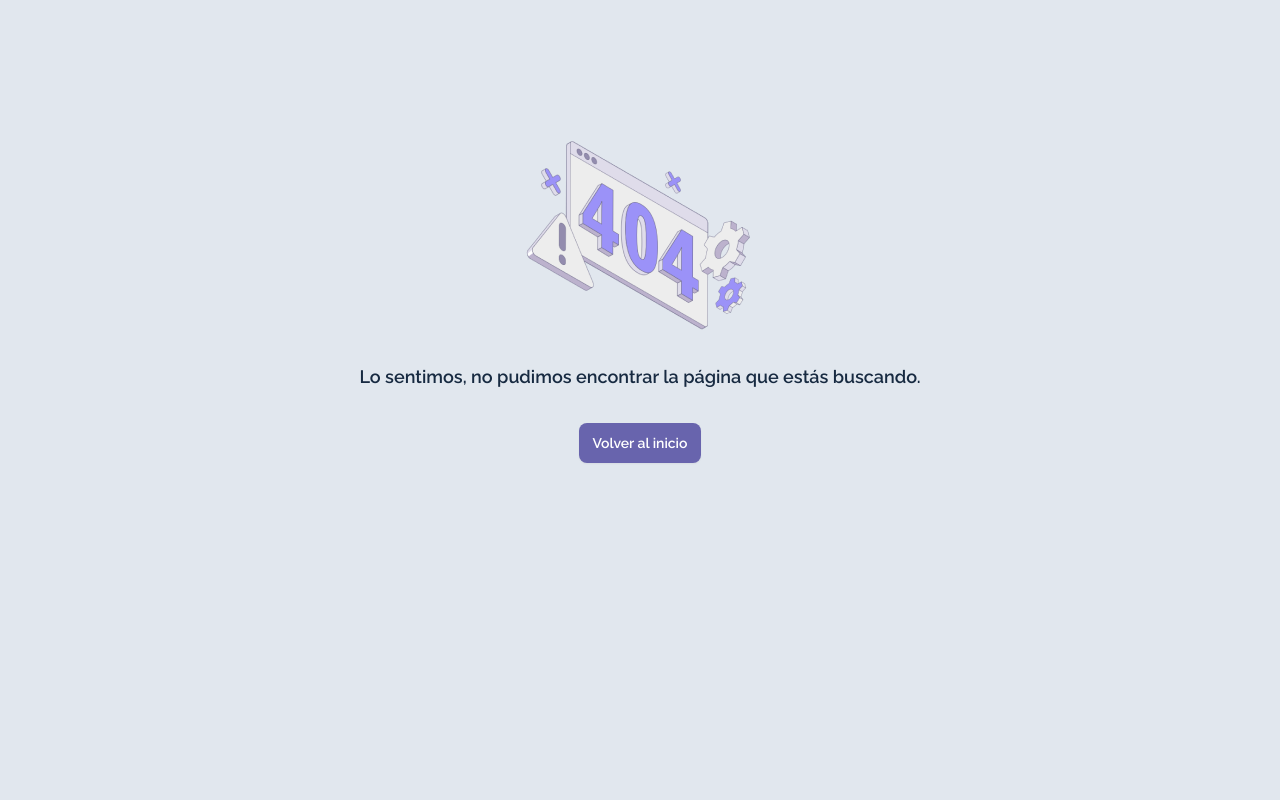
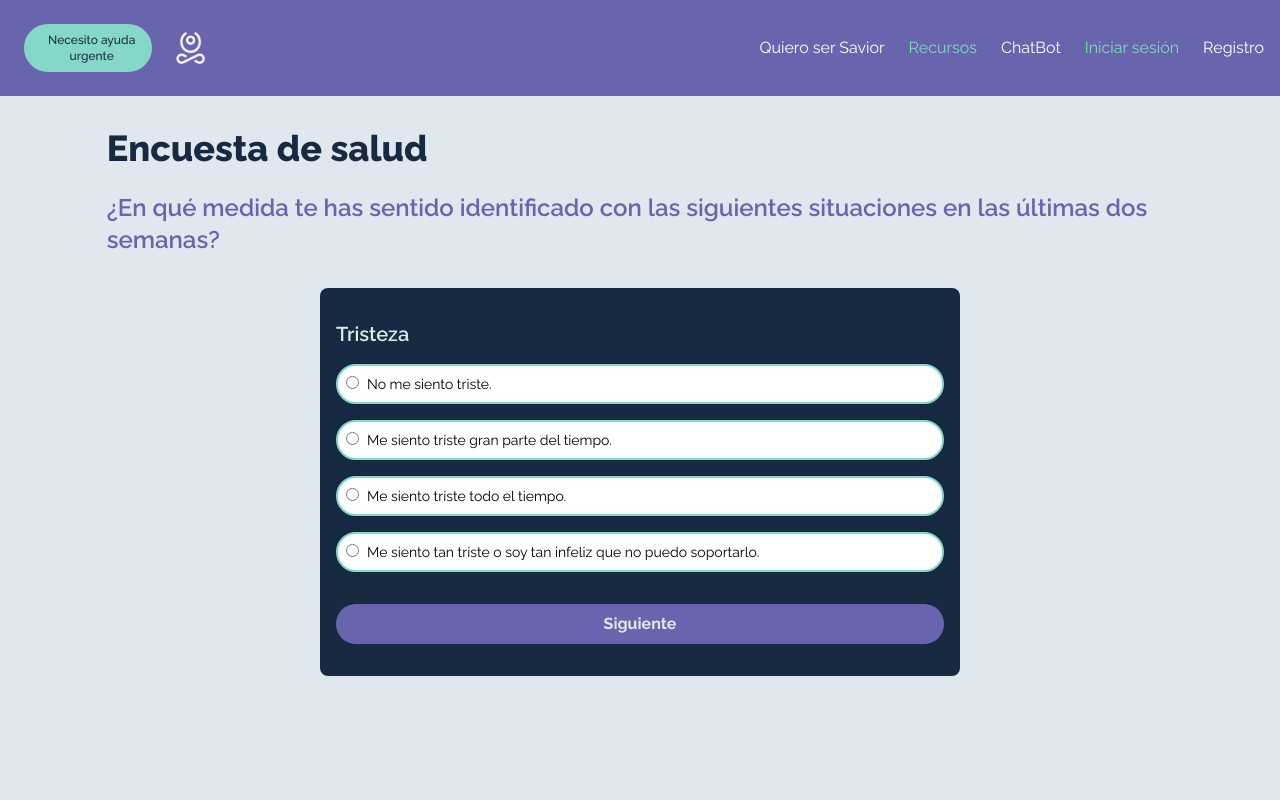
Before and after one commit to LorelizDev/hackaton-F5-G1-2024, a React (Vite) app: page /survey in a window 1280 px wide. Shown: the top 800 px of the page. Built offline with nearby package versions, Linux system fonts and the light colour scheme.

Commit message:
feat(survey): add health survey page

```diff
--- a/src/components/FormTemplate.jsx
+++ b/src/components/FormTemplate.jsx
@@ -21,7 +21,7 @@ const FormTemplate = ({ title, fields, onSubmit, submitText, initialValues = {}
 		console.log(userData);
 		await onSubmit(userData); // Lógica que se pasa desde el componente padre
 		if (survey === "sí") {
-			navigate("/");
+			navigate("/survey");
 		  } else {
 			navigate("/login");
 		  }
--- /dev/null
+++ b/src/pages/Survey.jsx
@@ -0,0 +1,51 @@
+import React, { useState } from 'react';
+import { useNavigate } from 'react-router-dom';
+import { useForm } from 'react-hook-form';
+
+const Survey = () => {
+  const { handleSubmit, register, formState: { errors } } = useForm();
+  const navigate = useNavigate();
+
+  const handleSurveySubmit = async (data) => {
+    try {
+      navigate('/');
+    } catch (error) {
+      console.error(error);
+    }
+  };
+
+  const options = ["No me siento triste.", "Me siento triste gran parte del tiempo.", "Me siento triste todo el tiempo.", "Me siento tan triste o soy tan infeliz que no puedo soportarlo."]
+
+  return (
+    <div className='mb-10'>
+        <div className='w-5/6 mx-auto py-8'>
+            <h2 className='font-extrabold text-4xl text-dark '>Encuesta de salud</h2>
+            <p className='font-semibold text-2xl text-medium mt-6'>¿En qué medida te has sentido identificado con las siguientes situaciones en las últimas dos semanas?</p>
+        </div>
+        <form className="m-auto w-4/5 bg-dark px-4 py-8 rounded-lg sm:w-1/2" onSubmit={handleSubmit(handleSurveySubmit)}>
+          <p className=' text-light text-xl font-semibold'>Tristeza</p>
+          <div className='my-4'>
+            {options.map((option, index) => (
+              <div key={index} className="w-full border-2 border-contrast my-4 p-2 rounded-3xl bg-white text-sm">
+                <input
+                  type="radio"
+                  id={`option-${index}`}
+                  name="tristeza"
+                  value={option}
+                  {...register("tristeza", { required: "Debes seleccionar una opción" })}
+                  className="mr-2"
+                />
+                <label htmlFor={`option-${index}`}>{option}</label>
+              </div>
+            ))}
+          </div>
+          {errors.tristeza && <span className="text-red-500 text-center">{errors.tristeza.message}</span>}
+          <button type="submit" className="w-full mt-4 bg-medium text-light font-bold p-2 rounded-3xl hover:bg-opacity-70">
+            Siguiente
+          </button>
+        </form>
+    </div>
+  )
+}
+
+export default Survey
--- a/src/router/router.jsx
+++ b/src/router/router.jsx
@@ -11,6 +11,7 @@ import Saviour from "../pages/Saviour";
 import Courses from "../pages/Courses";
 import MySpace from "../pages/MySpace";
 import Community from "../pages/Community";
+import Survey from "../pages/Survey";
 
 
 const router = createBrowserRouter([
@@ -58,6 +59,10 @@ const router = createBrowserRouter([
       {
         path: "/community",
         element: <Community />,
+      },
+      {
+        path: "/survey",
+        element: <Survey />,
       }
     ]
   }
```
